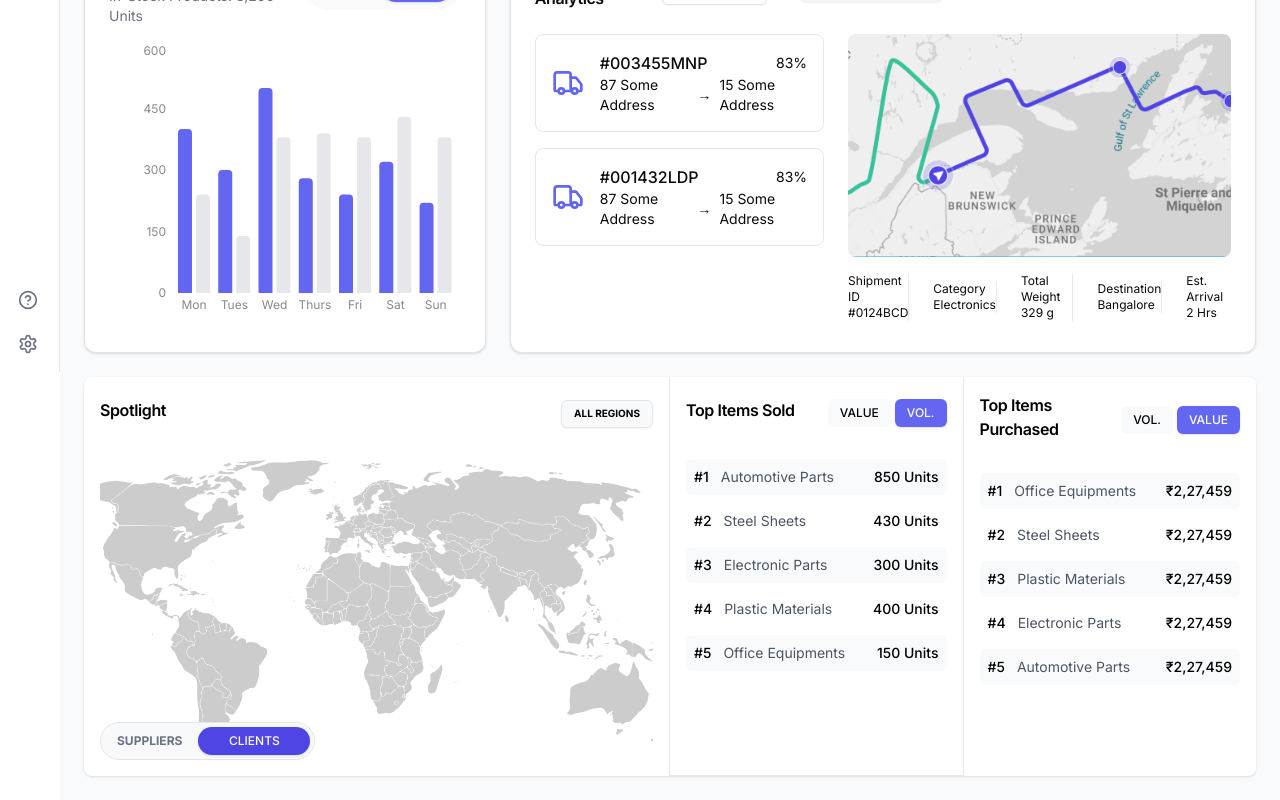
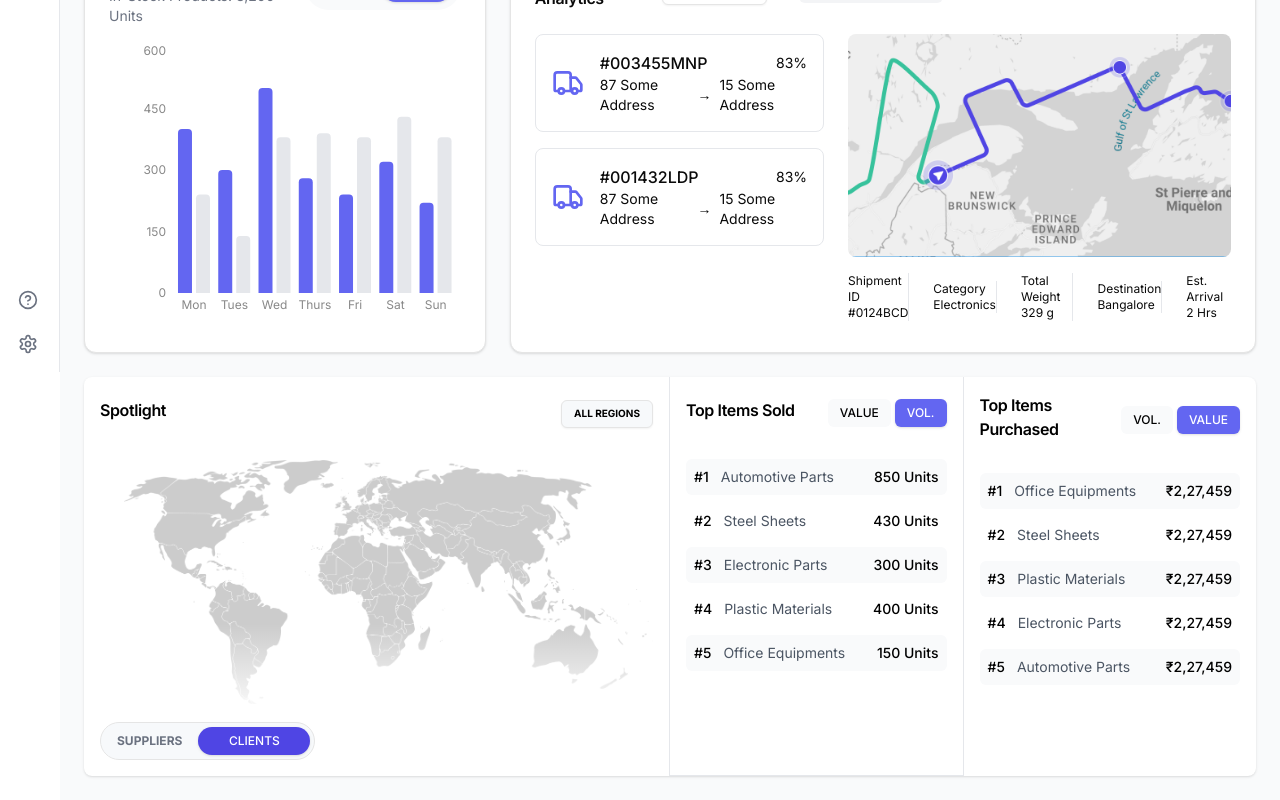
Before and after one commit to AshwiniParaye1/Dashboard, a Next.js app: page / in a window 1280 px wide. Shown: the part 428-1228 px from the top of the page. Built offline with nearby package versions, Linux system fonts and the light colour scheme.

Commit message:
added overlay

```diff
--- a/components/dashboard/spotlight.tsx
+++ b/components/dashboard/spotlight.tsx
@@ -6,14 +6,14 @@ import { CardContent, CardHeader, CardTitle } from "@/components/ui/card";
 
 export function Spotlight() {
   return (
-    <div className="h-full">
+    <div className="h-full relative">
       <CardHeader className="flex flex-row items-center justify-between p-4">
         <CardTitle className="text-base font-semibold">Spotlight</CardTitle>
         <div>
           <Button
             variant="outline"
             size="sm"
-            className="h-7 px-3 py-1.5 text-[10px] font-bold bg-[#F7F9FB]  hover:bg-gray-100 rounded-md"
+            className="h-7 px-3 py-1.5 text-[10px] font-bold bg-[#F7F9FB] hover:bg-gray-100 rounded-md"
           >
             ALL REGIONS
           </Button>
@@ -25,10 +25,11 @@ export function Spotlight() {
             src="/spotlight.png"
             alt="World Map"
             fill
-            className="object-cover rounded-lg"
+            className="object-cover rounded-lg pb-14"
             priority
           />
         </div>
+        <div className="absolute inset-x-0 bottom-14 h-24 bg-gradient-to-t from-white to-transparent"></div>
         <div className="absolute bottom-4 left-4 flex gap-1 rounded-3xl bg-[#F7F9FB] p-1 border border-neutral-200">
           <Button
             variant="ghost"
```
